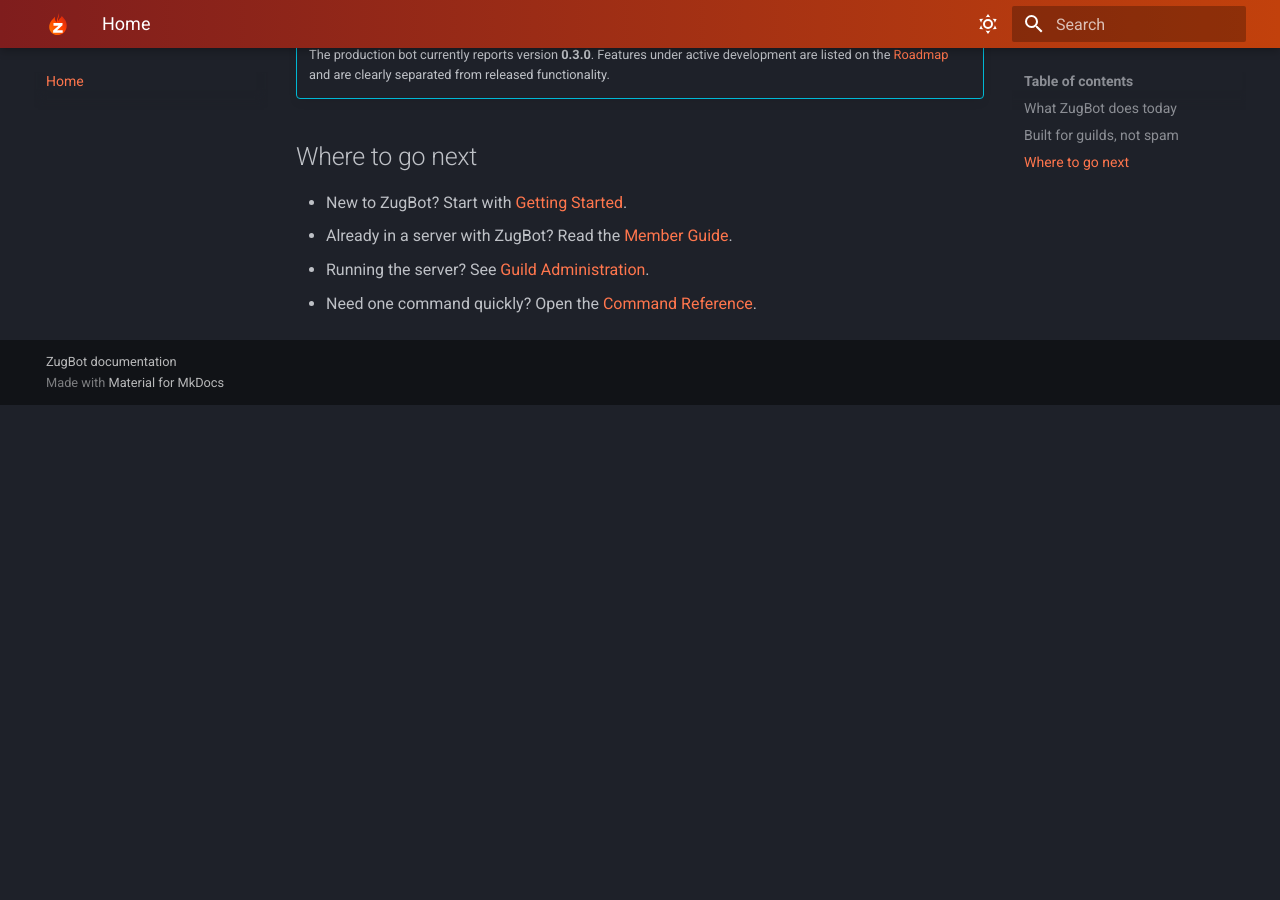
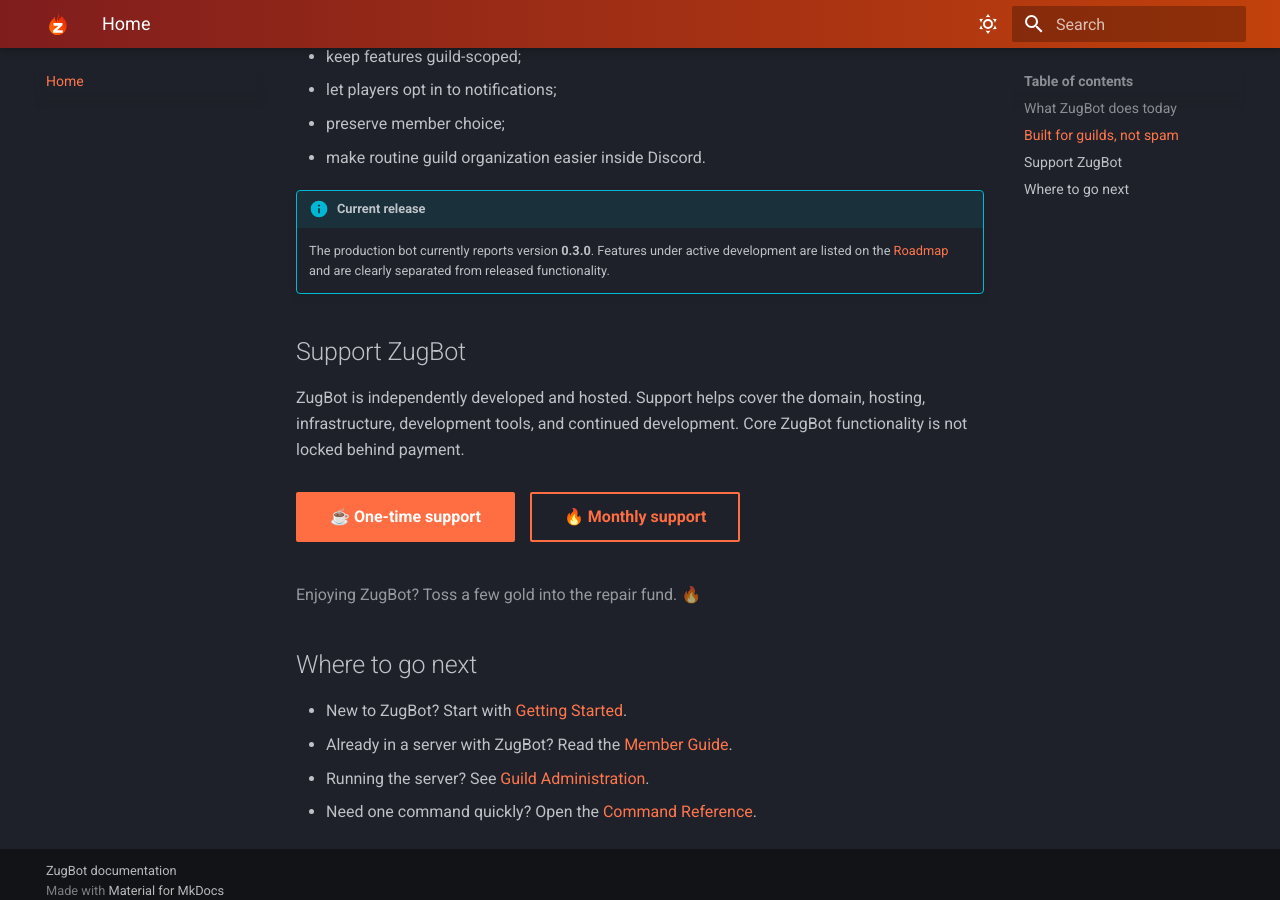
Before and after one commit to sthorne80/zugbot-site, an MkDocs documentation site: the page built from docs/index.md, in a window 1280 px wide and 900 px high, scrolled down 1586 px. Built offline with MkDocs 1.6.1 and Material for MkDocs 9.7.7, drawn with Linux system fonts in a browser that asks for light colours; before the commit the page ends 1991 px from its top, so only the background shows below that.

Commit message:
Refresh homepage branding and support links

```diff
--- a/docs/index.md
+++ b/docs/index.md
@@ -1,4 +1,6 @@
 # ZugBot
+
+<img class="zug-hero-art" src="assets/zugbot-hero.webp" alt="ZugBot, an orcish robot guild companion, in a fiery fantasy stronghold">
 
 <div class="zug-hero">
   <p class="zug-tagline"><strong>A World of Warcraft guild companion and management bot built for Discord.</strong> ZugBot brings character profiles, Mythic+ group tools, Smart LFG notifications, onboarding, and guild administration into the place your guild already uses.</p>
@@ -43,9 +45,22 @@
 !!! info "Current release"
     The production bot currently reports version **0.3.0**. Features under active development are listed on the [Roadmap](roadmap.md) and are clearly separated from released functionality.
 
+## Support ZugBot
+
+ZugBot is independently developed and hosted. Support helps cover the domain, hosting, infrastructure, development tools, and continued development. Core ZugBot functionality is not locked behind payment.
+
+<div class="zug-actions zug-support-actions">
+  <a class="md-button md-button--primary" href="https://buymeacoffee.com/ZugBot" target="_blank" rel="noopener">☕ One-time support</a>
+  <a class="md-button" href="https://patreon.com/ZugBot" target="_blank" rel="noopener">🔥 Monthly support</a>
+</div>
+
+<span class="zug-muted">Enjoying ZugBot? Toss a few gold into the repair fund. 🔥</span>
+
 ## Where to go next
 
 - New to ZugBot? Start with [Getting Started](getting-started.md).
 - Already in a server with ZugBot? Read the [Member Guide](member-guide.md).
 - Running the server? See [Guild Administration](admin-guide.md).
 - Need one command quickly? Open the [Command Reference](commands.md).
+
+<script data-name="BMC-Widget" data-cfasync="false" src="https://cdnjs.buymeacoffee.com/1.0.0/widget.prod.min.js" data-id="ZugBot" data-description="Support ZugBot on Buy Me a Coffee!" data-message="Enjoying ZugBot? Toss a few gold into the repair fund. Your support helps cover hosting, infrastructure, and continued development. 🔥" data-color="#FF5F5F" data-position="Right" data-x_margin="18" data-y_margin="18"></script>
```
